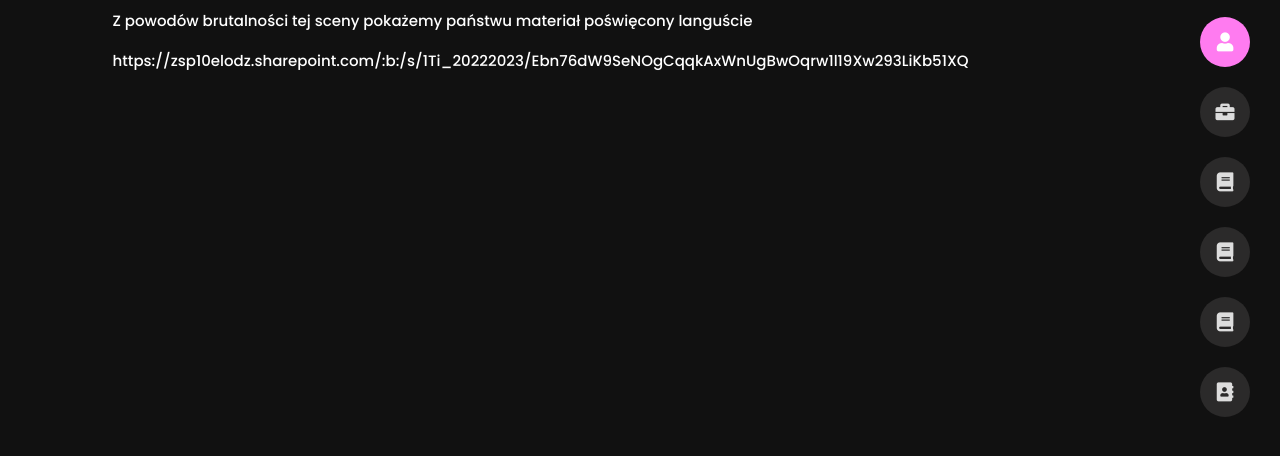
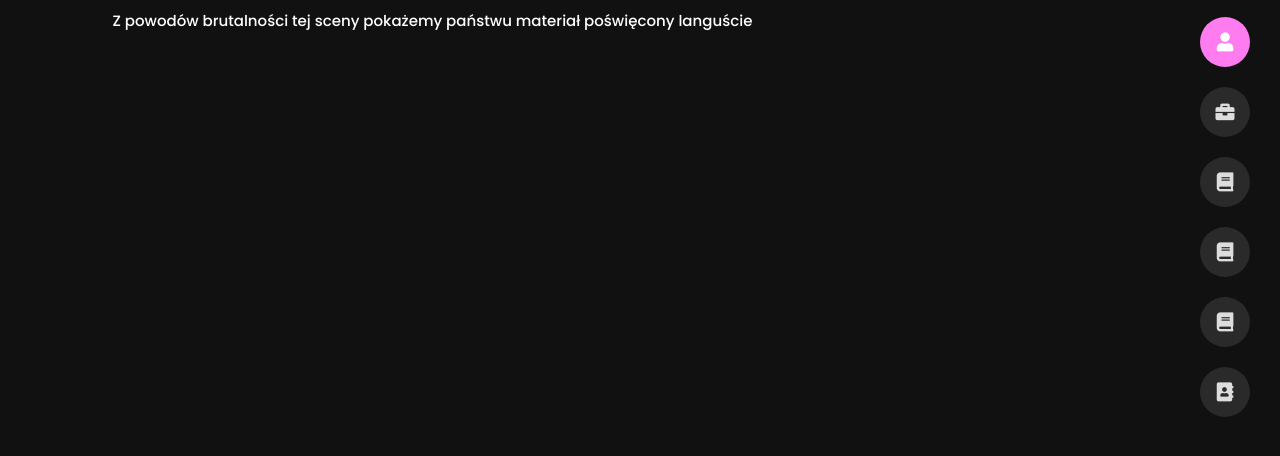
Before and after one commit to CloodDev/avalonrpweb, a plain HTML site: page about.html in a window 1280 px wide. Shown: the part 218-674 px from the top of the page. Drawn offline with Linux system fonts and the light colour scheme.

Commit message:
Update about.html

```diff
--- a/about.html
+++ b/about.html
@@ -109,7 +109,6 @@
     <div class="container">
         <p>Z powodów brutalności tej sceny pokażemy państwu materiał poświęcony languście</p>
         <!-- Experience & Education Ends -->
-        https://zsp10elodz.sharepoint.com/:b:/s/1Ti_20222023/Ebn76dW9SeNOgCqqkAxWnUgBwOqrw1l19Xw293LiKb51XQ
     </div>
 </section>
 <!-- Main Content Ends -->
```
